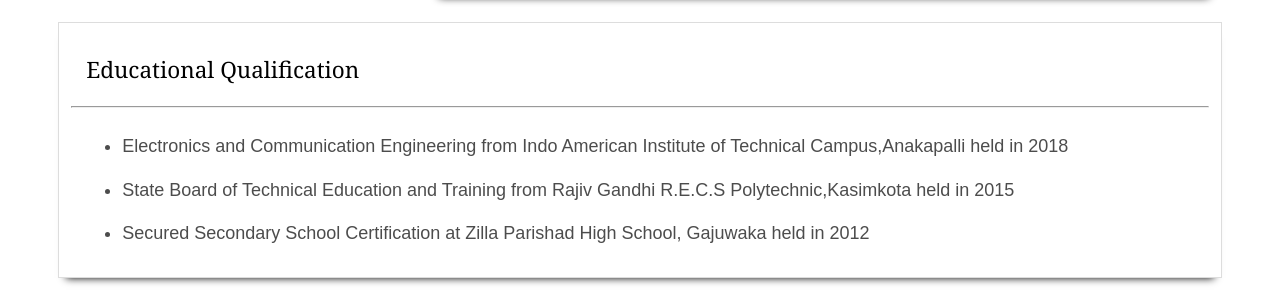
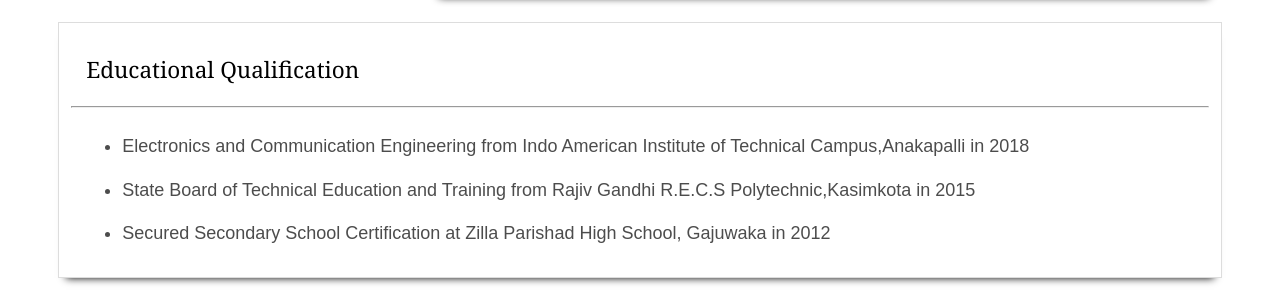
Before and after one commit to LavanyaPolamarasetty/LavanyaPolamarasetty.github.io, a plain HTML site: page profile/index.html in a window 1280 px wide. Shown: the part 496-798 px from the top of the page. Drawn offline with Linux system fonts and the light colour scheme.

Commit message:
html fle

```diff
--- a/profile/index.html
+++ b/profile/index.html
@@ -47,9 +47,9 @@
         <h2> Educational Qualification </h2> <hr>
         <div class="table-responsive">
         <ul>
-       <li> Electronics and Communication Engineering from Indo American Institute of Technical Campus,Anakapalli held in 2018</li>
-       <li>State Board of Technical Education and Training from Rajiv Gandhi R.E.C.S Polytechnic,Kasimkota held in 2015 </li>
-       <li>Secured Secondary School Certification at Zilla Parishad High School, Gajuwaka held in 2012 </li>
+       <li> Electronics and Communication Engineering from Indo American Institute of Technical Campus,Anakapalli in 2018</li>
+       <li>State Board of Technical Education and Training from Rajiv Gandhi R.E.C.S Polytechnic,Kasimkota in 2015 </li>
+       <li>Secured Secondary School Certification at Zilla Parishad High School, Gajuwaka in 2012 </li>
      </ul>
 				 </div>
 		</article>
```
